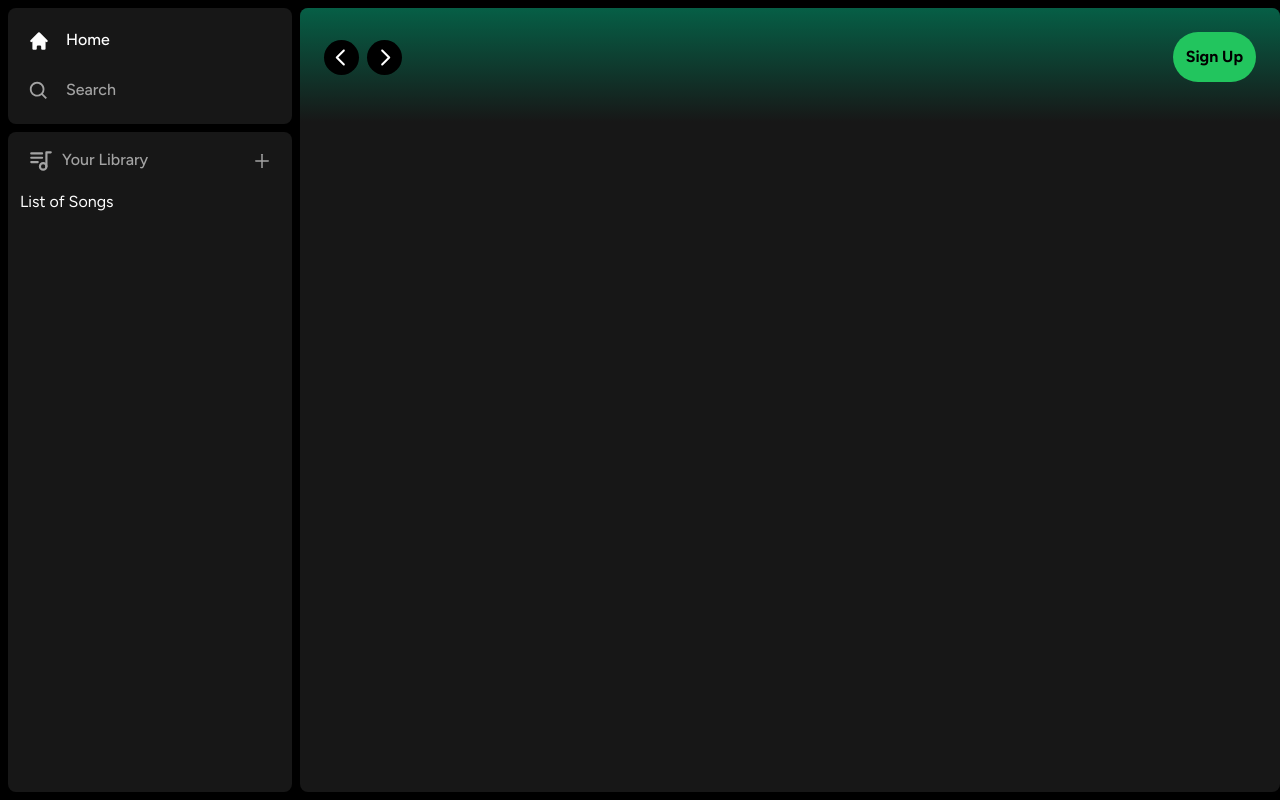
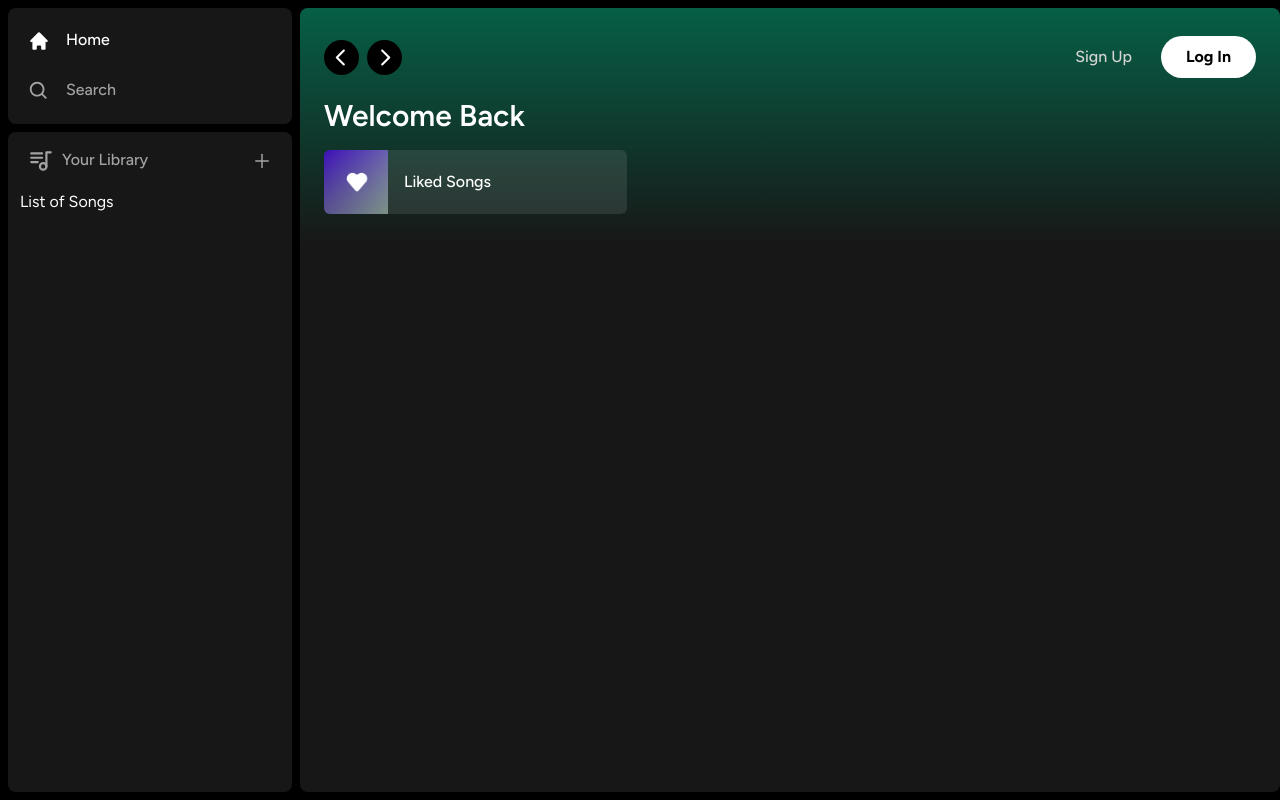
Before and after one commit to SHawkins21/spotify-clone, a Next.js app: page / in a window 1280 px wide. Built offline with nearby package versions, Linux system fonts and the light colour scheme.

Commit message:
feat:Play Button and Liked songs componant added

```diff
--- a/app/(site)/page.tsx
+++ b/app/(site)/page.tsx
@@ -1,4 +1,5 @@
 import Header from "@/components/Header";
+import ListItem from "@/components/ListItem";
 
 
 export default function Home() {
@@ -9,7 +10,33 @@
                         w-full
                         overflow-hidden
                         overflow-y-auto">
-      <Header></Header>
+      <Header>
+        <div className="mb-2">
+          <h1 className="
+          text-white
+          text-3xl
+          font-semibold">
+            Welcome Back
+          </h1>
+          <div className="
+                  grid
+                  grid-col-1
+                  sm:grid-cols-2
+                  xl:grid-cols-3
+                  2xl:grid-cols-4
+                  gap-3
+                  mt-4
+                 "
+                 >
+                <ListItem
+                 image="/images/liked.png"
+                 name="Liked Songs"
+                 href="liked" />
+
+
+          </div>
+        </div>
+      </Header>
     </main>
   )
 }
--- a/components/Header.tsx
+++ b/components/Header.tsx
@@ -111,14 +111,31 @@
 
             </>
             <div>
-                <Button>
+                <Button
+                onClick={()=>{}}
+                className='bg-transparent
+                           text-neutral-300
+                           font-medium'
+                >
                 Sign Up
+                </Button>
+            </div>
+            <div>
+                <Button
+                onClick={()=>{}}
+                className='bg-white
+                           px-6
+                           py-2'
+                >
+                Log In
                 </Button>
             </div>
 
 
+
             </div>
         </div>
+        {children}
     </div>
   )
 }
--- /dev/null
+++ b/components/ListItem.tsx
@@ -0,0 +1,76 @@
+"use client";
+import {FaPlay} from 'react-icons/fa'
+import Image from 'next/image';
+import { useRouter } from 'next/navigation';
+import React from 'react'
+
+interface  ListItemProps {
+    image: string;
+    name: string;
+    href: string;
+
+}
+
+const ListItem: React.FC<ListItemProps> = ({
+    image,
+    name,
+    href,
+}) => {
+  const router = useRouter();
+
+  const onClick = () => {
+    //Add Authentication before push
+    router.push(href);
+  }
+  return (
+    <button
+    className='
+         relative
+         group
+         flex
+         items-center
+         rounded-md
+         overflow-hidden
+         gap-x-4
+         bg-neutral-100/10
+         hover:bg-neutral-100/20
+         transition
+         pr-4'
+
+         >
+        <div className='
+                 relative
+                 min-h-[64px]
+                 min-w-[64px] '>
+        <Image
+         className='object-cover'
+         fill
+         src={image}
+         alt="Image"
+         />
+        </div>
+        <p className='font-medium truncate py-5'>{name}
+        </p>
+        <div className='
+                absolute
+                transition
+                opacity-0
+                rounded-full
+                flex
+                items-center
+                justify-center
+                bg-green-500
+                p-3
+                drop-shadow-md
+                right-5
+                group-hover:opacity-100
+                hover:scale-110'>
+            <FaPlay className='text-black'/>
+        </div>
+
+
+    </button>
+  )
+}
+
+export default ListItem
```
Also changed, not shown: public/images/liked.png (added).
